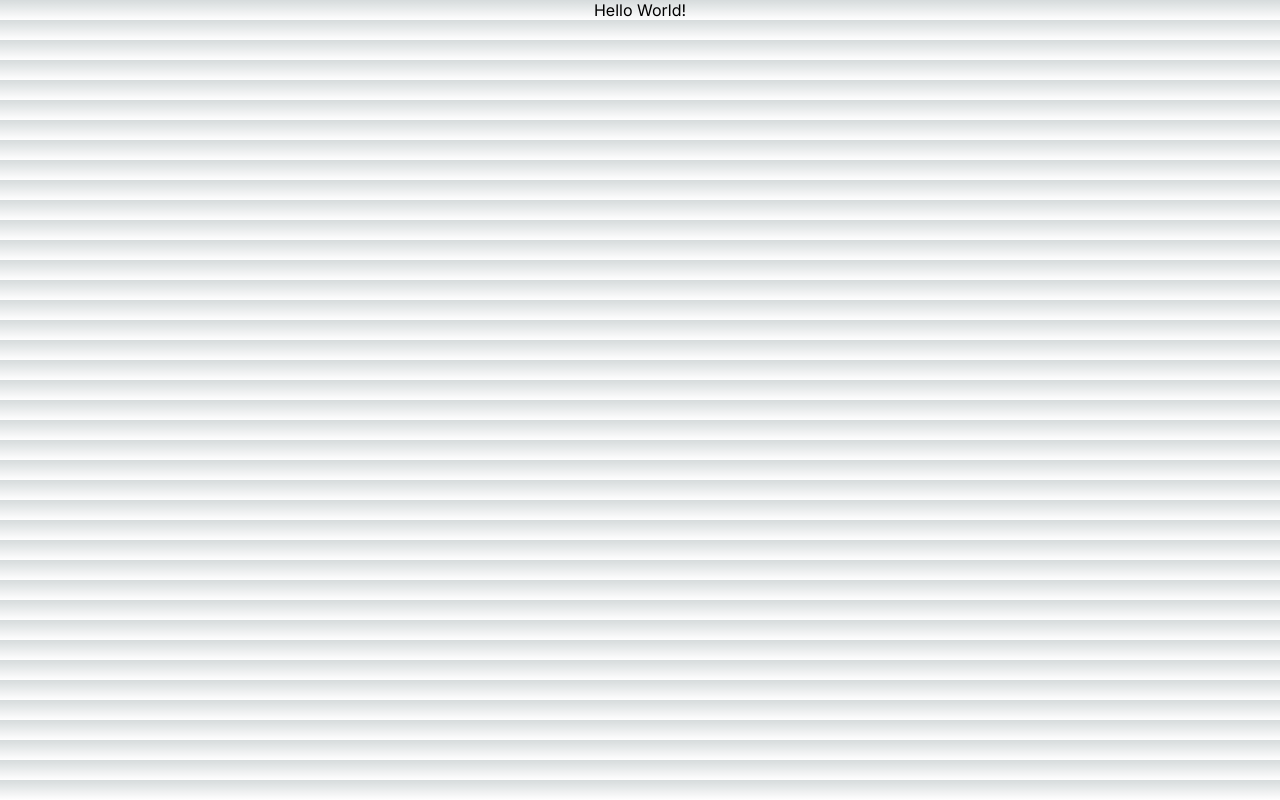
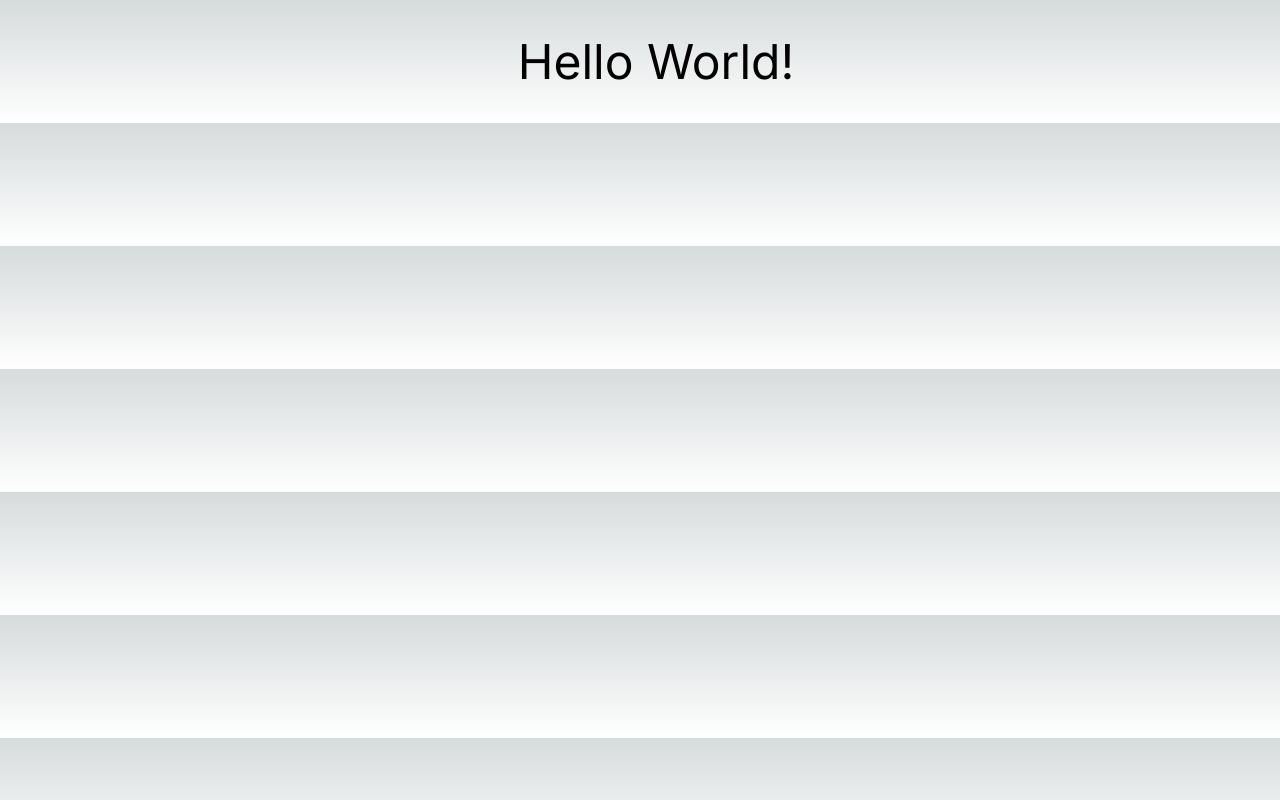
Before and after one commit to DNL-Z/translate-app, a Next.js app: page / in a window 1280 px wide. Built offline with nearby package versions, Linux system fonts and the light colour scheme.

Commit message:
added css class worry

```diff
--- a/styles/page.module.css
+++ b/styles/page.module.css
@@ -1,6 +1,21 @@
 .hello {
-  display: flex;
-  flex-direction: column;
-  justify-content: center;
-  align-items: center;
+    width: 100%;
+    padding: 1rem;
+    margin: 1rem;
+    font-size: 3rem;
+    display: flex;
+    flex-direction: column;
+    justify-content: center;
+    align-items: center;
 }
+
+.worry {
+    width: 100%;
+    padding: 1rem;
+    margin: 1rem;
+    font-size: 0.9rem;
+    display: flex;
+    flex-direction: column;
+    justify-content: center;
+    align-items: center;
+}
```
